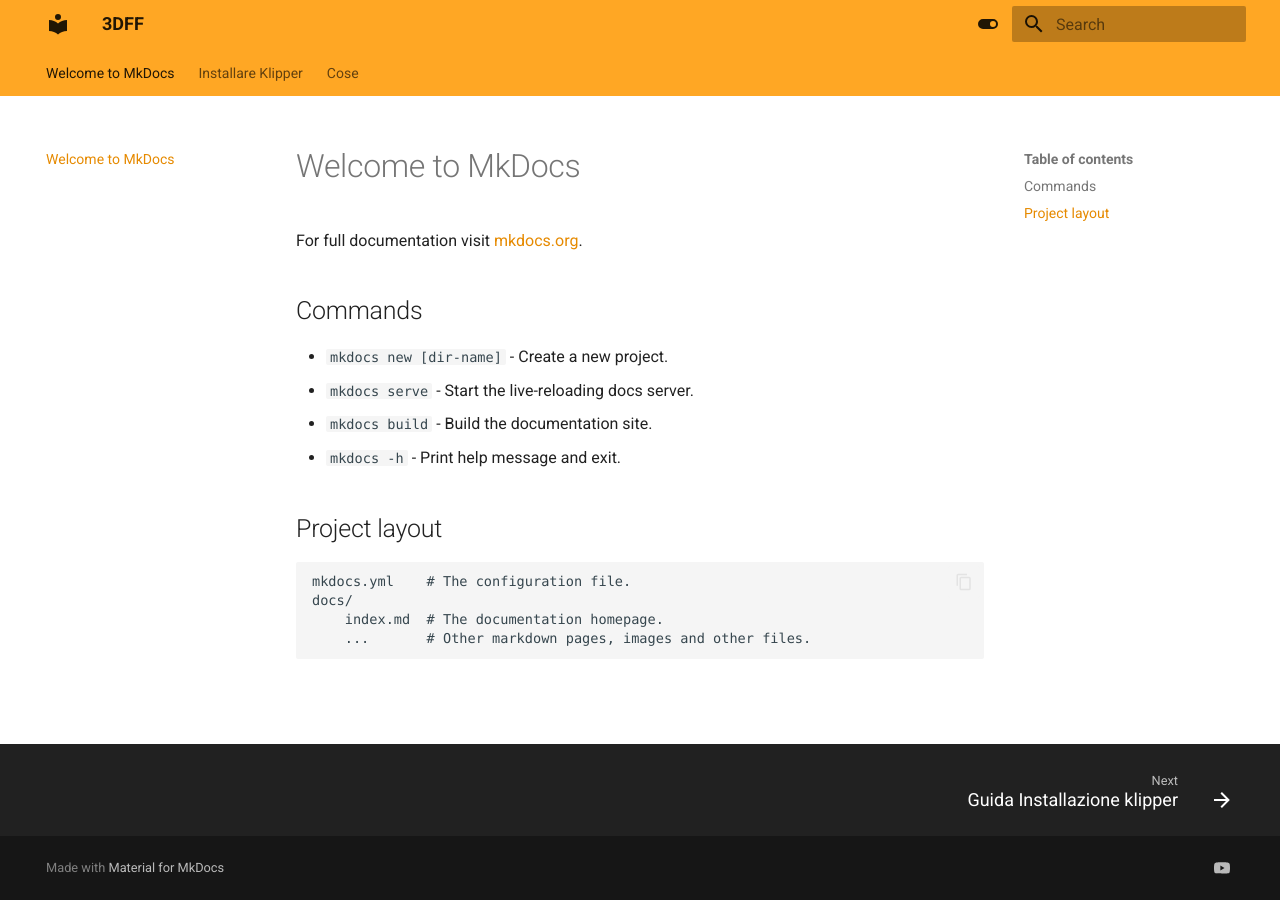
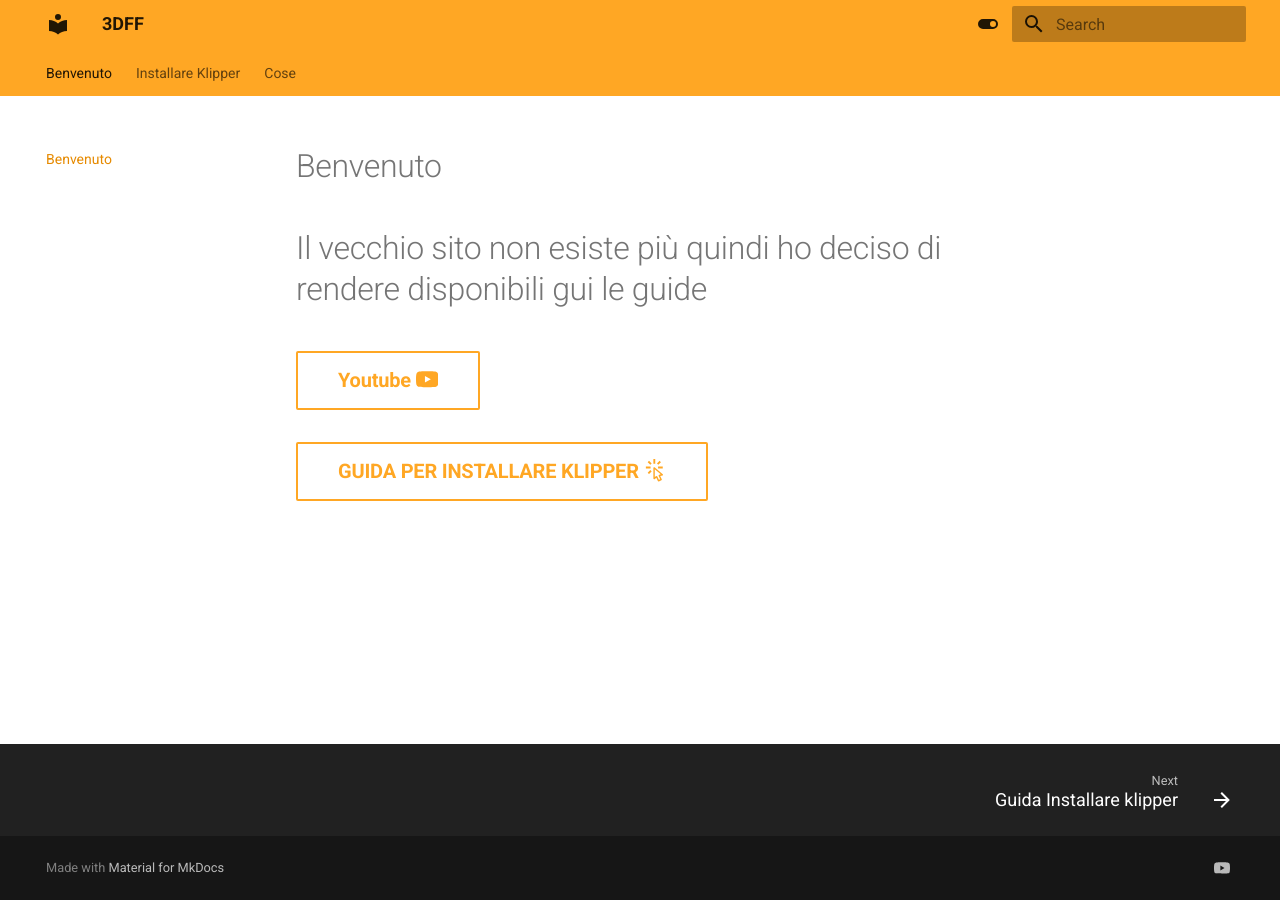
Before and after one commit to Giorgiofossati/Installare-Klipper-Italiano, an MkDocs documentation site: the page built from docs/index.md, in a window 1280 px wide. Built offline with MkDocs 1.6.1 and Material for MkDocs 9.7.7, drawn with Linux system fonts in a browser that asks for light colours; some web fonts are replaced.

Commit message:
Aggiornato index

```diff
--- a/docs/index.md
+++ b/docs/index.md
@@ -1,17 +1,6 @@
-# Welcome to MkDocs
+# Benvenuto
+# Il vecchio sito non esiste più quindi ho deciso di rendere disponibili gui le guide
 
-For full documentation visit [mkdocs.org](https://www.mkdocs.org).
+### [Youtube :simple-youtube:](https://www.youtube.com/@3DFoxFactory3DFF ){ .md-button }
 
-## Commands
-
-* `mkdocs new [dir-name]` - Create a new project.
-* `mkdocs serve` - Start the live-reloading docs server.
-* `mkdocs build` - Build the documentation site.
-* `mkdocs -h` - Print help message and exit.
-
-## Project layout
-
-    mkdocs.yml    # The configuration file.
-    docs/
-        index.md  # The documentation homepage.
-        ...       # Other markdown pages, images and other files.
+### [GUIDA PER INSTALLARE KLIPPER :material-cursor-default-click-outline: ](/Installare_Klipper/Guida_Installare_klipper){ .md-button }
--- a/mkdocs.yml
+++ b/mkdocs.yml
@@ -13,20 +13,22 @@
     code: Red Hat Mono
   palette:
     # Palette toggle for light mode
-    - media: "(prefers-color-scheme: light)"
+    - media: "(prefers-color-scheme: light)" #utente preferisce light
       scheme: default
       toggle:
         icon: material/toggle-switch
         name: Switch to dark mode
       primary: orange
+      accent: deep orange
 
     # Palette toggle for dark mode
-    - media: "(prefers-color-scheme: dark)"
+    - media: "(prefers-color-scheme: dark)" #utente preferisce dark
       scheme: slate
       toggle:
         icon: material/toggle-switch-off-outline
         name: Switch to light mode
       primary: orange
+      accent: deep orange
   features:
     - content.code.copy #abilita tasto copia code block
     - navigation.footer
```
Also changed, not shown: MkdocsReadme.md (added, +17 -0 lines), docs/Installare_Klipper/Guida_Installare_klipper.md (renamed from docs/Installare_Klipper/Guida_Installazione_klipper.md).
